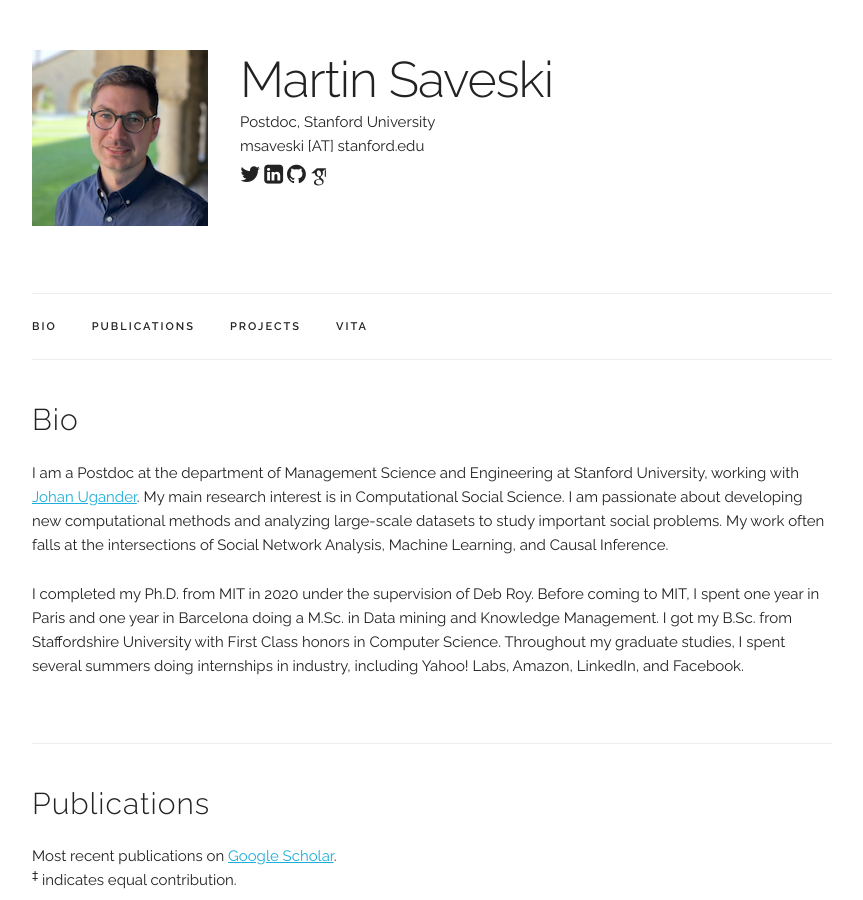
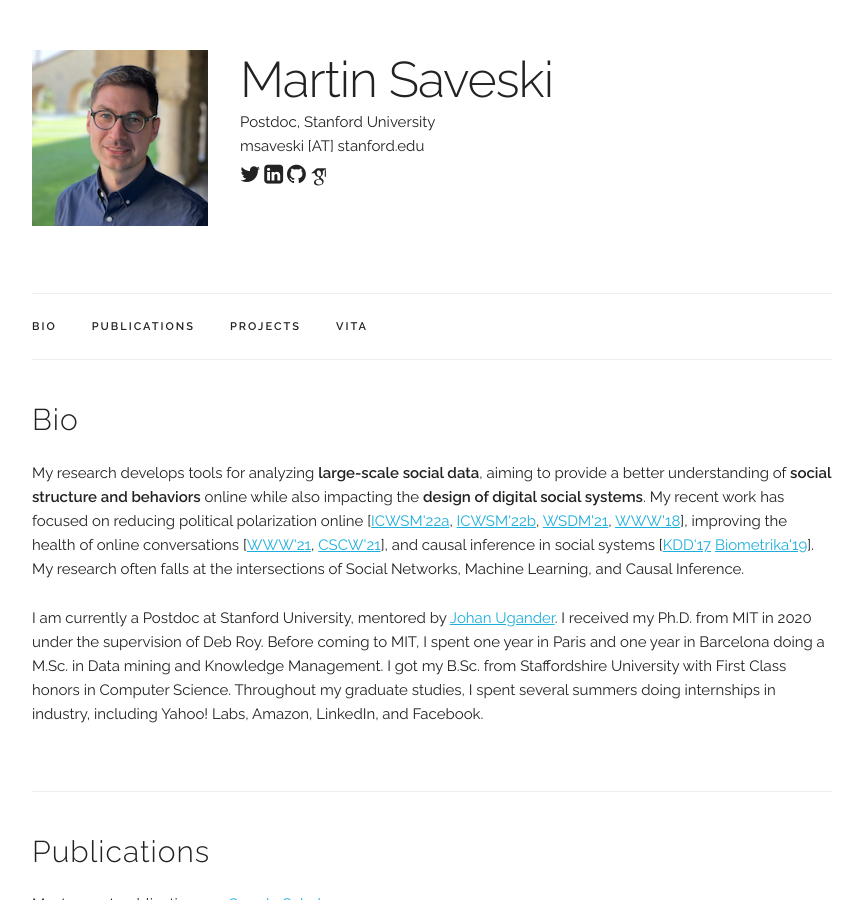
Before and after one commit to msaveski/www_personal, a Jekyll site: the page built from index.html, in a window 1280 px wide and 900 px high. Shown: the whole window, without its empty margins (208-1071 px from the left). Built offline with Jekyll 4.4.1, drawn with Linux system fonts in a browser that asks for light colours; some web fonts are replaced; some of the changed text lies outside the part shown.

Commit message:
update 01/25/22

```diff
--- a/index.html
+++ b/index.html
@@ -6,10 +6,32 @@ title: Home
 <div class="docs-section" id="bio">
   <h4>Bio</h4>
   <p>
+  My research develops tools for analyzing <b>large-scale social data</b>, aiming to provide a better understanding of <b>social structure and behaviors</b> online while also impacting the <b>design of digital social systems</b>.
+  My recent work has focused on reducing political polarization online
+  [<a href="assets/publications/2022_newsbridge/paper.pdf" target="_blank">ICWSM'22a</a>,
+  <a href="assets/publications/2022_flipfeed/paper.pdf" target="_blank">ICWSM'22b</a>,
+  <a href="assets/publications/2021_balanced_inf_max/paper.pdf" target="_blank">WSDM'21</a>,
+  <a href="assets/publications/2018_social_mirror/paper.pdf" target="_blank">WWW'18</a>],
+  improving the health of online conversations
+  [<a href="assets/publications/2021_dtox/paper.pdf" target="_blank">WWW'21</a>,
+  <a href="assets/publications/2021_social_catalysts/paper.pdf" target="_blank">CSCW'21</a>],
+  and causal inference in social systems
+  [<a href="assets/publications/2017_detecting_network_effects/paper.pdf" target="_blank">KDD'17</a>
+  <a href="assets/publications/2019_biometrika/paper.pdf" target="_blank">Biometrika'19</a>].
+  My research often falls at the intersections of Social Networks, Machine Learning, and Causal Inference.
+  </p>
+
+  <p>
+  I am currently a Postdoc at Stanford University, mentored by <a href="https://web.stanford.edu/~jugander/" target="_blank">Johan Ugander</a>.
+  I received my Ph.D. from MIT in 2020 under the supervision of Deb Roy.
+  Before coming to MIT, I spent one year in Paris and one year in Barcelona doing a M.Sc. in Data mining and Knowledge Management.
+  I got my B.Sc. from Staffordshire University with First Class honors in Computer Science.
+  Throughout my graduate studies, I spent several summers doing internships in industry, including Yahoo! Labs, Amazon, LinkedIn, and Facebook.
+  </p>
+  <!--
   I am a Postdoc at the department of Management Science and Engineering at Stanford University, working with <a href="https://web.stanford.edu/~jugander/" target="_blank">Johan Ugander</a>.
-  My main research interest is in Computational Social Science.
-  I am passionate about developing new computational methods and analyzing large-scale datasets to study important social problems.
-  My work often falls at the intersections of Social Network Analysis, Machine Learning, and Causal Inference.
+  My research develops tools for analyzing large-scale social data, aiming to provide a better understanding of social structure and behaviors online while also impacting the design of digital social systems.
+  My work often falls at the intersections of Social Networks, Machine Learning, and Causal Inference.
   </p>
 
   <p>
@@ -18,6 +40,7 @@ title: Home
   I got my B.Sc. from Staffordshire University with First Class honors in Computer Science.
   Throughout my graduate studies, I spent several summers doing internships in industry, including Yahoo! Labs, Amazon, LinkedIn, and Facebook.
   </p>
+  -->
 </div>
 
 
@@ -225,9 +248,16 @@ title: Home
     <a href="https://stanniszhou.github.io/" target="_blank">8</a>,
     <a href="http://binghongchen.net/" target="_blank">9</a>,
     <a href="https://jirvin16.github.io/" target="_blank">10</a>,
-    <a href="https://mengliu1998.github.io/" target="_blank">11</a>].
-    <br/>
+    <a href="https://mengliu1998.github.io/" target="_blank">11</a>,
+    <a href="https://amir-rahimi.github.io/" target="_blank">12</a>,
+    <a href="https://taoyds.github.io/" target="_blank">13</a>,
+    <a href="https://zhangjingtun.com/" target="_blank">14</a>,
+    <a href="https://www.saraiht.com/" target="_blank">15</a>,
+    <a href="https://tomyan555.github.io/" target="_blank">16</a>,
+    <a href="https://abhishekgrewal.github.io/" target="_blank">17</a>,
+    <a href="https://xuezhemax.github.io/" target="_blank">18</a>].
 
+    <!--<br/>-->
     You can find all the code needed to build your website in this <a href="https://github.com/msaveski/www_personal" target="_blank">GitHub repo</a>.
     Feel free to use it. <br/>
 
```
Also changed, not shown: 1 other file.
